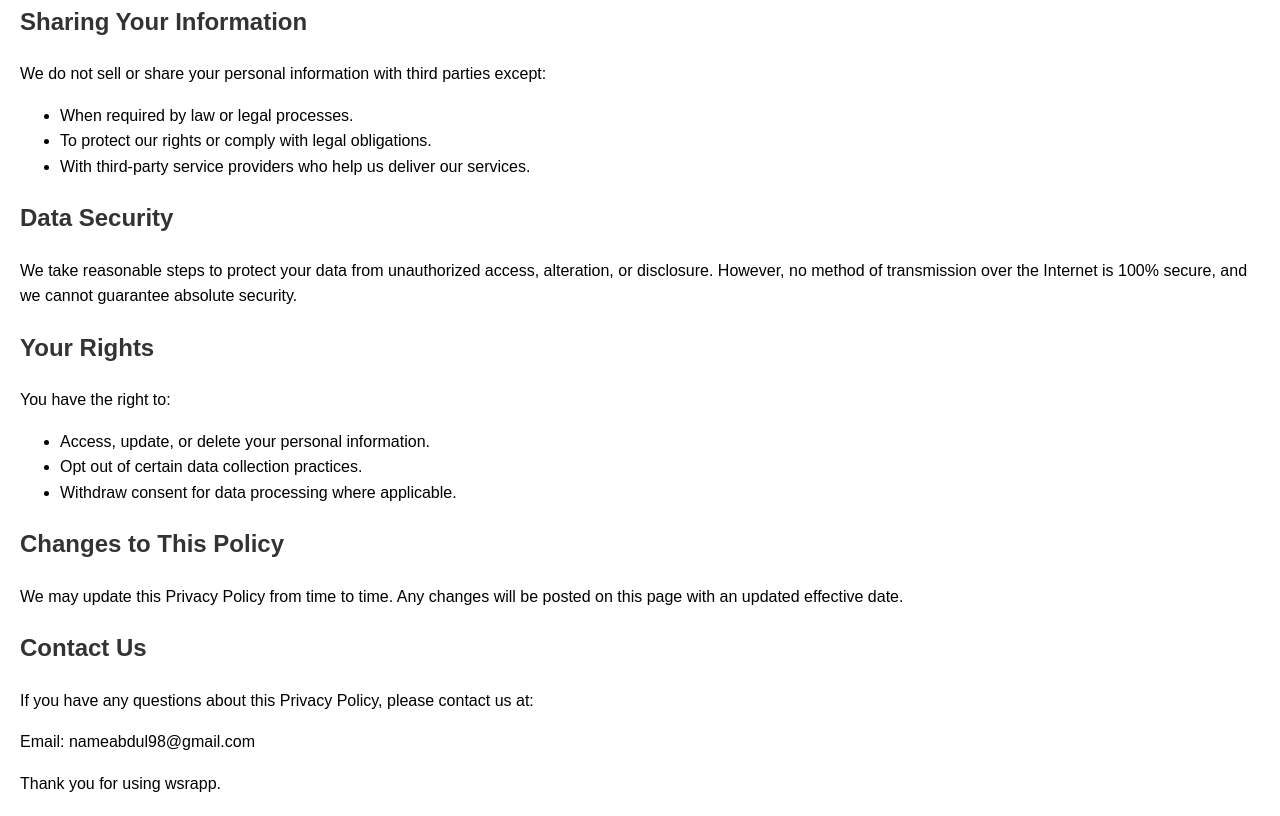
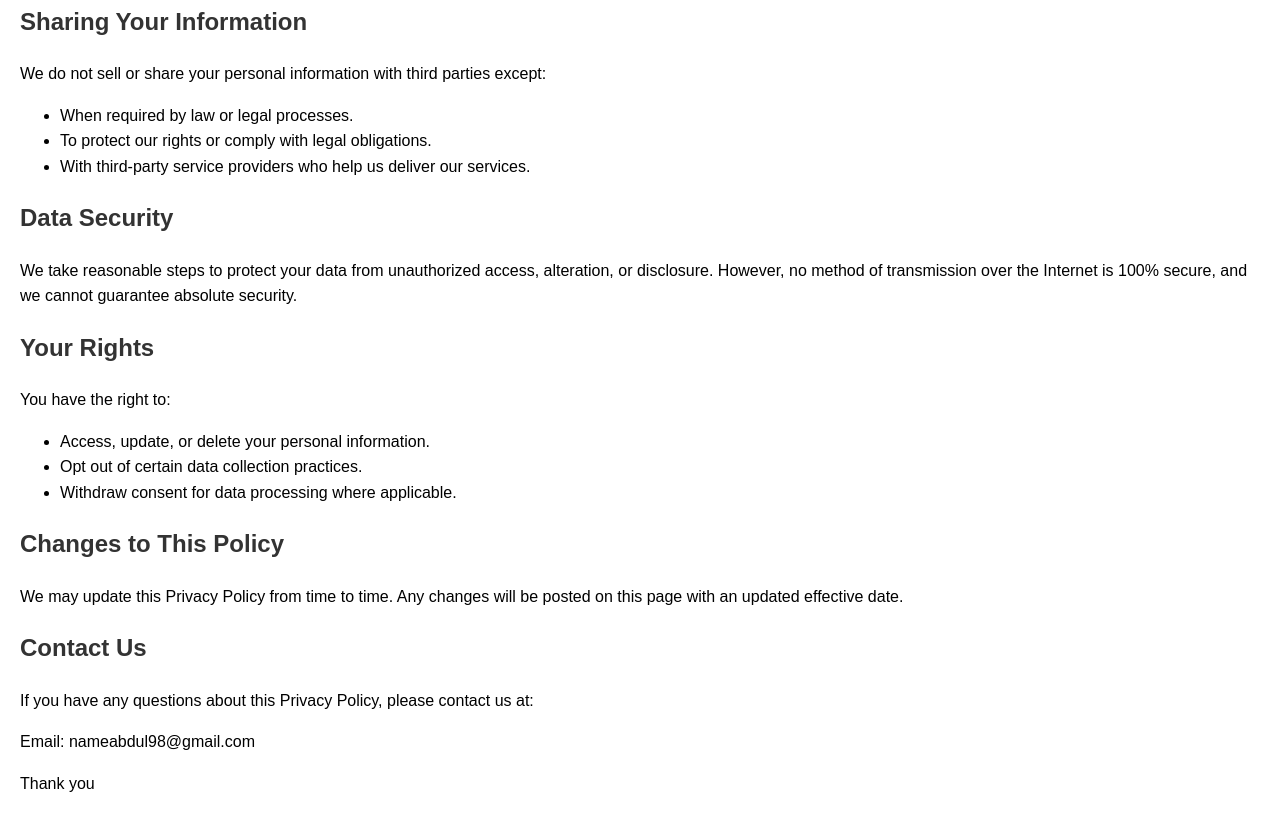
Before and after one commit to Abdul6578/Abdul6578.github.io, a plain HTML site: page index.html in a window 1280 px wide. Shown: the part 597-1413 px from the top of the page. Drawn offline with Linux system fonts and the light colour scheme.

Commit message:
Update index.html

```diff
--- a/index.html
+++ b/index.html
@@ -70,6 +70,6 @@
     <p>If you have any questions about this Privacy Policy, please contact us at:</p>
     <p>Email: nameabdul98@gmail.com</p>
 
-    <p>Thank you for using wsrapp.</p>
+    <p>Thank you</p>
 </body>
 </html>
```
